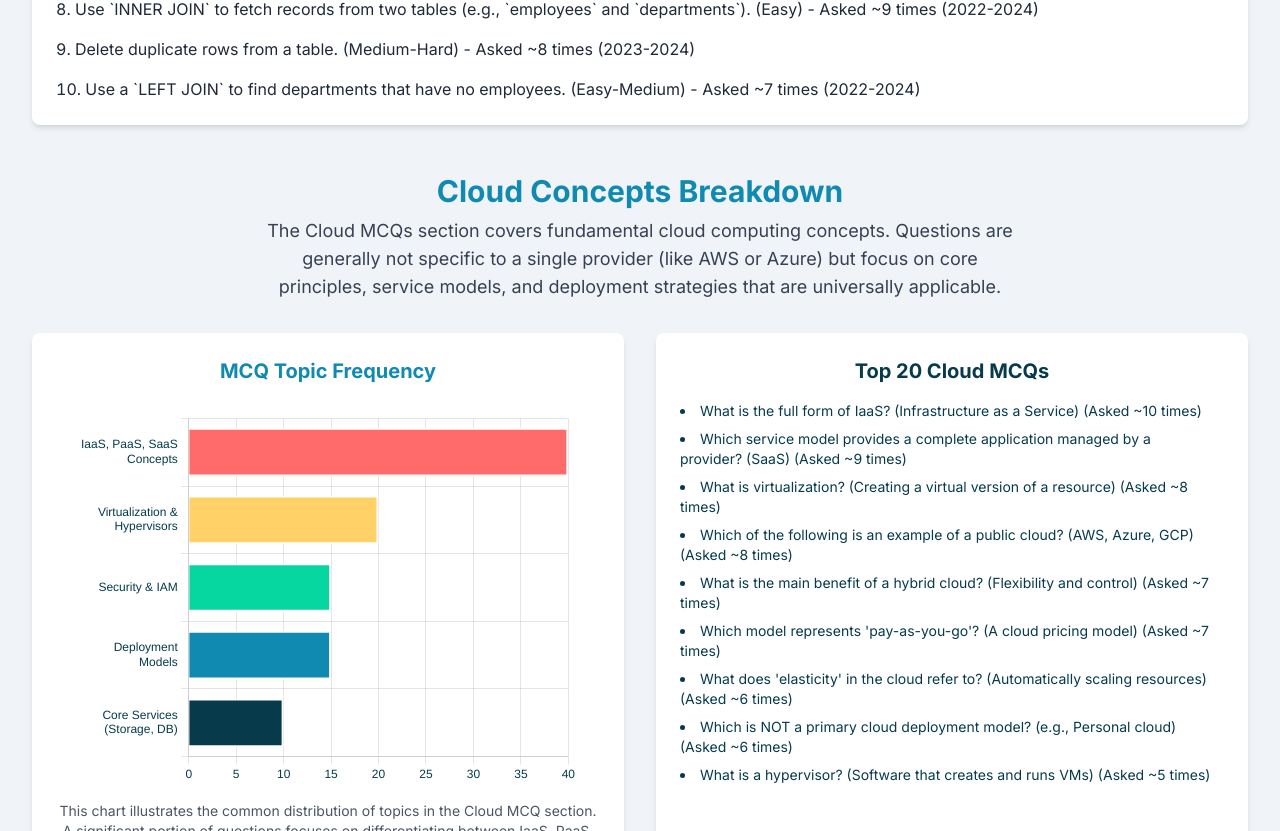
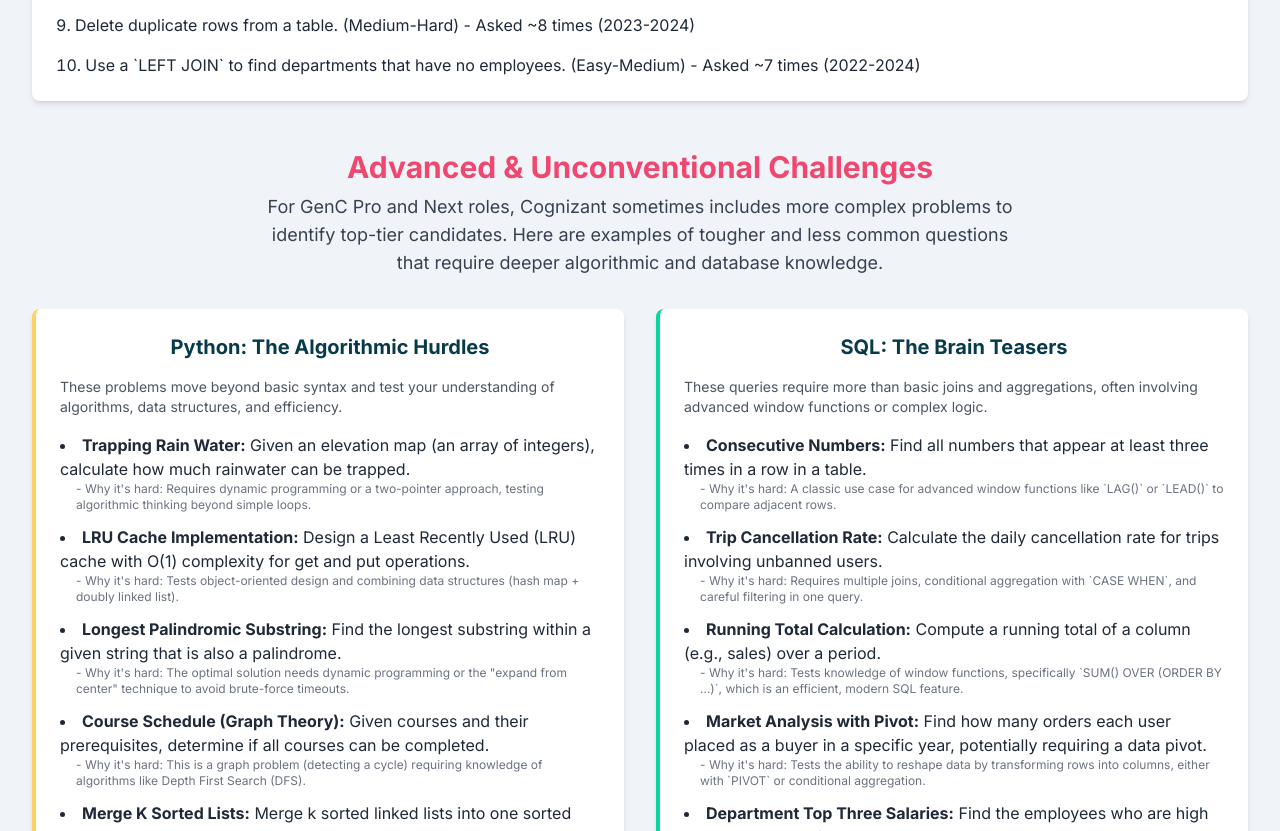
Before and after one commit to karthikeya18062005/cog, a plain HTML site: page index.html in a window 1280 px wide. Shown: the part 1969-2800 px from the top of the page. Drawn offline with nearby package versions, Linux system fonts and the light colour scheme.

Commit message:
Update index.html

```diff
--- a/index.html
+++ b/index.html
@@ -3,7 +3,7 @@
 <head>
     <meta charset="UTF-8">
     <meta name="viewport" content="width=device-width, initial-scale=1.0">
-    <title>Cognizant CLuster-2 Technical Exam Prep Guide</title>
+    <title>Cognizant cluster-2 Technical Exam Prep Guide</title>
     <script src="https://cdn.tailwindcss.com"></script>
     <script src="https://cdn.jsdelivr.net/npm/chart.js"></script>
     <link rel="preconnect" href="https://fonts.googleapis.com">
@@ -59,7 +59,6 @@
         <div class="container mx-auto text-center">
             <h1 class="text-4xl md:text-5xl font-extrabold tracking-tight">Master the Cognizant Cluster-2 Exam</h1>
             <p class="mt-2 text-lg text-gray-300">Your Ultimate Guide for GenC, GenC Pro & GenC Next Roles</p>
-            <p><b>!!!!----Just for Refferance dont just prepare these alone----!!!!</b></p>
         </div>
     </header>
 
@@ -119,6 +118,67 @@
                     <li>Delete duplicate rows from a table. (Medium-Hard) - Asked ~8 times (2023-2024)</li>
                     <li>Use a `LEFT JOIN` to find departments that have no employees. (Easy-Medium) - Asked ~7 times (2022-2024)</li>
                 </ol>
+            </div>
+        </section>
+
+        <section class="mb-12">
+            <h2 class="text-3xl font-bold text-center text-[#EF476F] mb-2">Advanced & Unconventional Challenges</h2>
+            <p class="text-center text-lg text-gray-700 max-w-3xl mx-auto mb-8">
+                For GenC Pro and Next roles, Cognizant sometimes includes more complex problems to identify top-tier candidates. Here are examples of tougher and less common questions that require deeper algorithmic and database knowledge.
+            </p>
+            <div class="grid grid-cols-1 md:grid-cols-2 gap-8">
+                <div class="bg-white rounded-lg shadow-md p-6 border-l-4 border-[#FFD166]">
+                    <h3 class="text-xl font-bold text-center mb-4">Python: The Algorithmic Hurdles</h3>
+                    <p class="text-sm text-gray-600 mb-4">These problems move beyond basic syntax and test your understanding of algorithms, data structures, and efficiency.</p>
+                    <ul class="list-disc list-inside space-y-3 text-gray-800">
+                        <li>
+                            <strong>Trapping Rain Water:</strong> Given an elevation map (an array of integers), calculate how much rainwater can be trapped.
+                            <span class="block text-xs text-gray-500 pl-4">- Why it's hard: Requires dynamic programming or a two-pointer approach, testing algorithmic thinking beyond simple loops.</span>
+                        </li>
+                        <li>
+                            <strong>LRU Cache Implementation:</strong> Design a Least Recently Used (LRU) cache with O(1) complexity for get and put operations.
+                            <span class="block text-xs text-gray-500 pl-4">- Why it's hard: Tests object-oriented design and combining data structures (hash map + doubly linked list).</span>
+                        </li>
+                        <li>
+                            <strong>Longest Palindromic Substring:</strong> Find the longest substring within a given string that is also a palindrome.
+                             <span class="block text-xs text-gray-500 pl-4">- Why it's hard: The optimal solution needs dynamic programming or the "expand from center" technique to avoid brute-force timeouts.</span>
+                        </li>
+                         <li>
+                            <strong>Course Schedule (Graph Theory):</strong> Given courses and their prerequisites, determine if all courses can be completed.
+                             <span class="block text-xs text-gray-500 pl-4">- Why it's hard: This is a graph problem (detecting a cycle) requiring knowledge of algorithms like Depth First Search (DFS).</span>
+                        </li>
+                        <li>
+                            <strong>Merge K Sorted Lists:</strong> Merge k sorted linked lists into one sorted linked list.
+                            <span class="block text-xs text-gray-500 pl-4">- Why it's hard: The most efficient solution requires a Priority Queue (min-heap), testing knowledge of more advanced data structures.</span>
+                        </li>
+                    </ul>
+                </div>
+                <div class="bg-white rounded-lg shadow-md p-6 border-l-4 border-[#06D6A0]">
+                    <h3 class="text-xl font-bold text-center mb-4">SQL: The Brain Teasers</h3>
+                     <p class="text-sm text-gray-600 mb-4">These queries require more than basic joins and aggregations, often involving advanced window functions or complex logic.</p>
+                     <ul class="list-disc list-inside space-y-3 text-gray-800">
+                        <li>
+                            <strong>Consecutive Numbers:</strong> Find all numbers that appear at least three times in a row in a table.
+                            <span class="block text-xs text-gray-500 pl-4">- Why it's hard: A classic use case for advanced window functions like `LAG()` or `LEAD()` to compare adjacent rows.</span>
+                        </li>
+                        <li>
+                            <strong>Trip Cancellation Rate:</strong> Calculate the daily cancellation rate for trips involving unbanned users.
+                             <span class="block text-xs text-gray-500 pl-4">- Why it's hard: Requires multiple joins, conditional aggregation with `CASE WHEN`, and careful filtering in one query.</span>
+                        </li>
+                        <li>
+                           <strong>Running Total Calculation:</strong> Compute a running total of a column (e.g., sales) over a period.
+                           <span class="block text-xs text-gray-500 pl-4">- Why it's hard: Tests knowledge of window functions, specifically `SUM() OVER (ORDER BY ...)`, which is an efficient, modern SQL feature.</span>
+                        </li>
+                         <li>
+                           <strong>Market Analysis with Pivot:</strong> Find how many orders each user placed as a buyer in a specific year, potentially requiring a data pivot.
+                           <span class="block text-xs text-gray-500 pl-4">- Why it's hard: Tests the ability to reshape data by transforming rows into columns, either with `PIVOT` or conditional aggregation.</span>
+                        </li>
+                        <li>
+                            <strong>Department Top Three Salaries:</strong> Find the employees who are high earners in each of the departments.
+                            <span class="block text-xs text-gray-500 pl-4">- Why it's hard: Requires window functions like `DENSE_RANK()` or `RANK()` partitioned by department, a common pattern for ranked reports.</span>
+                        </li>
+                    </ul>
+                </div>
             </div>
         </section>
 
```
